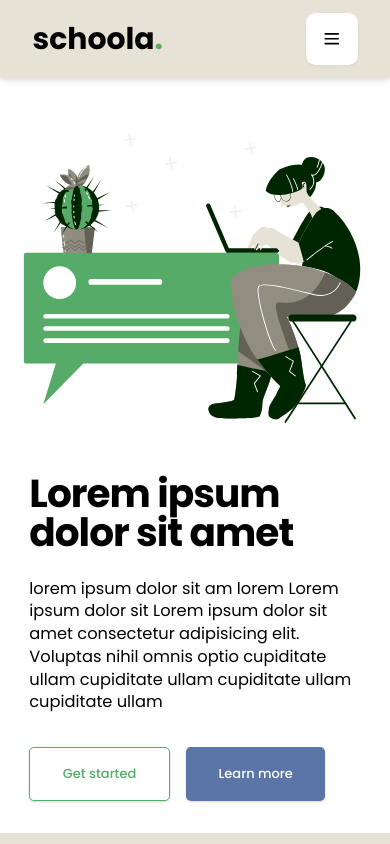
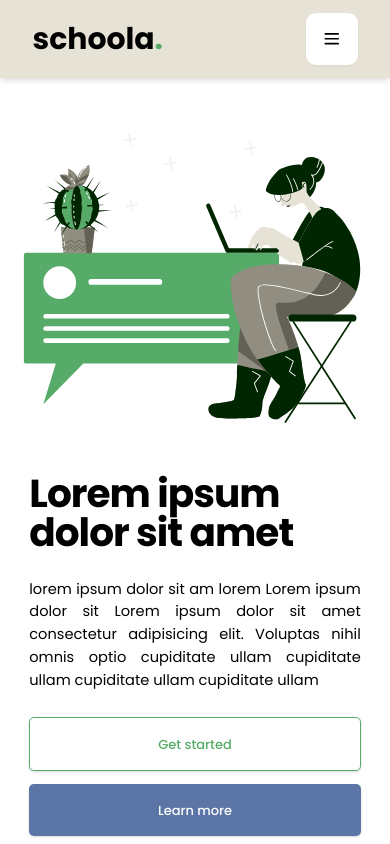
Before and after one commit to schoola-pl/schoola-landing, a Next.js app: page / in a window 390 px wide. Shown: the top 844 px of the page. Built offline with nearby package versions, Linux system fonts and the light colour scheme.

Commit message:
Edit responsive of Hero in homepage

```diff
--- a/components/organisms/SectionCTA/SectionCTA.tsx
+++ b/components/organisms/SectionCTA/SectionCTA.tsx
@@ -5,18 +5,18 @@ const SectionCTA: React.FC = () => (
   <div className="h-full flex items-center justify-center flex-col-reverse md:flex-row px-5 md:px-3">
     <div className="flex flex-col items-start py-10 px-4 md:py-20 lg:py-26">
       <h1 className="text-5xl md:text-6xl mb-8 font-extrabold tracking-tight xl:text-7xl 2xl:mb-20">Lorem ipsum dolor sit amet</h1>
-      <p className="text-xl md:text-xl 2xl:text-2xl max-w-3xl">
+      <p className="text-lg md:text-xl 2xl:text-2xl max-w-3xl text-justify md:text-left">
         lorem ipsum dolor sit am lorem Lorem ipsum dolor sit Lorem ipsum dolor sit amet consectetur adipisicing elit. Voluptas nihil omnis optio
         cupiditate ullam cupiditate ullam cupiditate ullam cupiditate ullam
       </p>
-      <div className="mt-10 2xl:mt-20 flex content-start">
+      <div className="mt-8 md:mt-10 2xl:mt-20 flex flex-col md:flex-row content-start w-full md:w-auto">
         <div className="inline-flex rounded-md shadow">
-          <button className="inline-flex items-center justify-center text-m px-10 py-5 sm:px-16 md:px-12 2xl:px-20 border border-transparent xl:text-xl font-medium rounded-md text-emerald-dark hover:bg-emerald-dark transition-all hover:text-coolGray-white hover:border-emerald-dark">
+          <button className="inline-flex items-center w-full justify-center text-m px-10 py-5 sm:px-16 md:px-12 2xl:px-20 border border-transparent xl:text-xl font-medium rounded-md text-emerald-dark hover:bg-emerald-dark transition-all hover:text-coolGray-white hover:border-emerald-dark">
             Get started
           </button>
         </div>
-        <div className="ml-5 inline-flex rounded-md shadow">
-          <button className="inline-flex text-coolGray-white relative items-center justify-center text-m px-10 py-5 sm:px-16 md:px-12 2xl:px-20 xl:text-xl  font-medium rounded-md bg-blue-default hover:bg-blue-light  transition-all">
+        <div className="mt-4 md:mt-0 md:ml-5 inline-flex rounded-md shadow">
+          <button className="inline-flex text-coolGray-white relative w-full items-center justify-center text-m px-10 py-5 sm:px-16 md:px-12 2xl:px-20 xl:text-xl  font-medium rounded-md bg-blue-default hover:bg-blue-light  transition-all">
             Learn more
           </button>
         </div>
```
